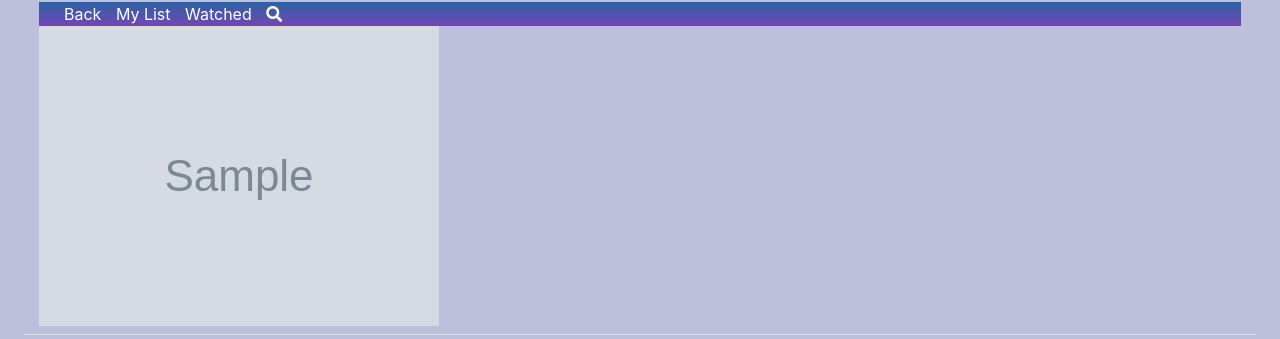
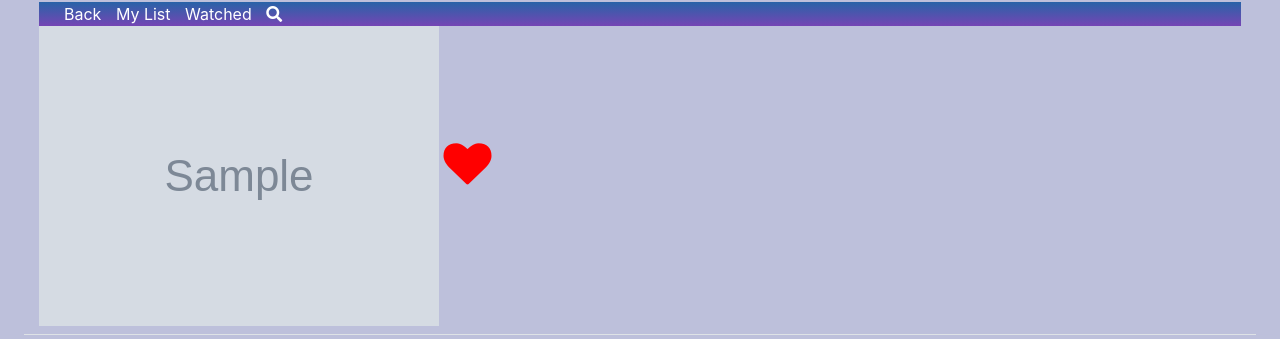
Before and after one commit to MarianoReyes/Proyecto2Bases_CopiaNetflix, a Flask app: a page that uses templates/homep.html in a window 1280 px wide. Shown: the part 148-487 px from the top of the page. Run offline with Flask 2, Linux system fonts and the light colour scheme; the visitor is signed in with stand-in values (Sample User, id 1); grey boxes marked "Sample" are stand-in pictures; a database or web service that is not in the repository returns one stand-in record (values such as "Sample title"); some libraries are stand-ins or nearby versions.

Commit message:
cambios de estilo de corazon

```diff
--- a/static/css/style.css
+++ b/static/css/style.css
@@ -172,3 +172,9 @@ span.input-group-addon i {
 .main-nav a:hover {
   color: var(--dark);
 }
+
+.favoritos{
+  color:red;
+  font-size: 24px;
+  background: transparent;
+}
--- a/templates/homep.html
+++ b/templates/homep.html
@@ -7,6 +7,9 @@
 {% block content %}
 <h1 class="h2">My Buuble</h1>
 <p>Welcome Back, {{ perfil['nombre_perfil']}}!</p>
+<link rel="stylesheet" href="{{ url_for('static', filename='css/style.css') }}">
+<meta name="viewport" content="width=device-width, initial-scale=1">
+<link rel="stylesheet" href="https://cdnjs.cloudflare.com/ajax/libs/font-awesome/4.7.0/css/font-awesome.min.css">
 
 <header>
     <nav class="main-nav">
@@ -20,6 +23,8 @@
 {% for serie_pelicula in series_peliculas %}
 <a href="{{serie_pelicula['link_repro'] }}"><img src="{{serie_pelicula['imagen'] }}" alt=""></a>
 
+<i class="fa fa-heart" style="font-size:48px;color:red"></i>
+
 {% endfor %}
 
 {% endblock %}
```
